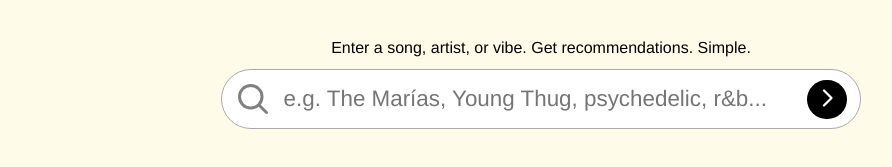
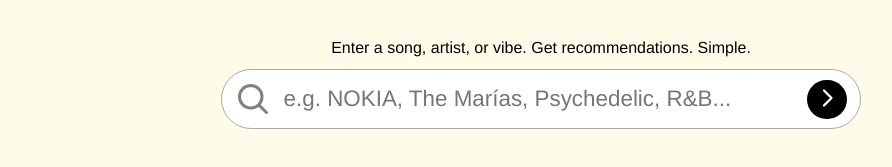
Before and after one commit to RajNallanthighal/2025_FSAE_EV_design_challenge, a React (Create React App) app: page / in a window 1280 px wide. Shown: the part 175-342 px from the top of the page, without its empty margins (99-991 px from the left). Built offline with nearby package versions, Linux system fonts and the light colour scheme.

Commit message:
Fix placeholder lmao

```diff
--- a/src/App.jsx
+++ b/src/App.jsx
@@ -64,7 +64,7 @@ function App() {
             <input  type="text"
                     value={query}
                     onChange={handleQueryChange}
-                    placeholder='e.g. The Marías, Young Thug, psychedelic, r&b...'/>
+                    placeholder='e.g. NOKIA, The Marías, Psychedelic, R&B...'/>
             <button type="submit">
               {loading ? (
                 <div className="spinner" />
```
